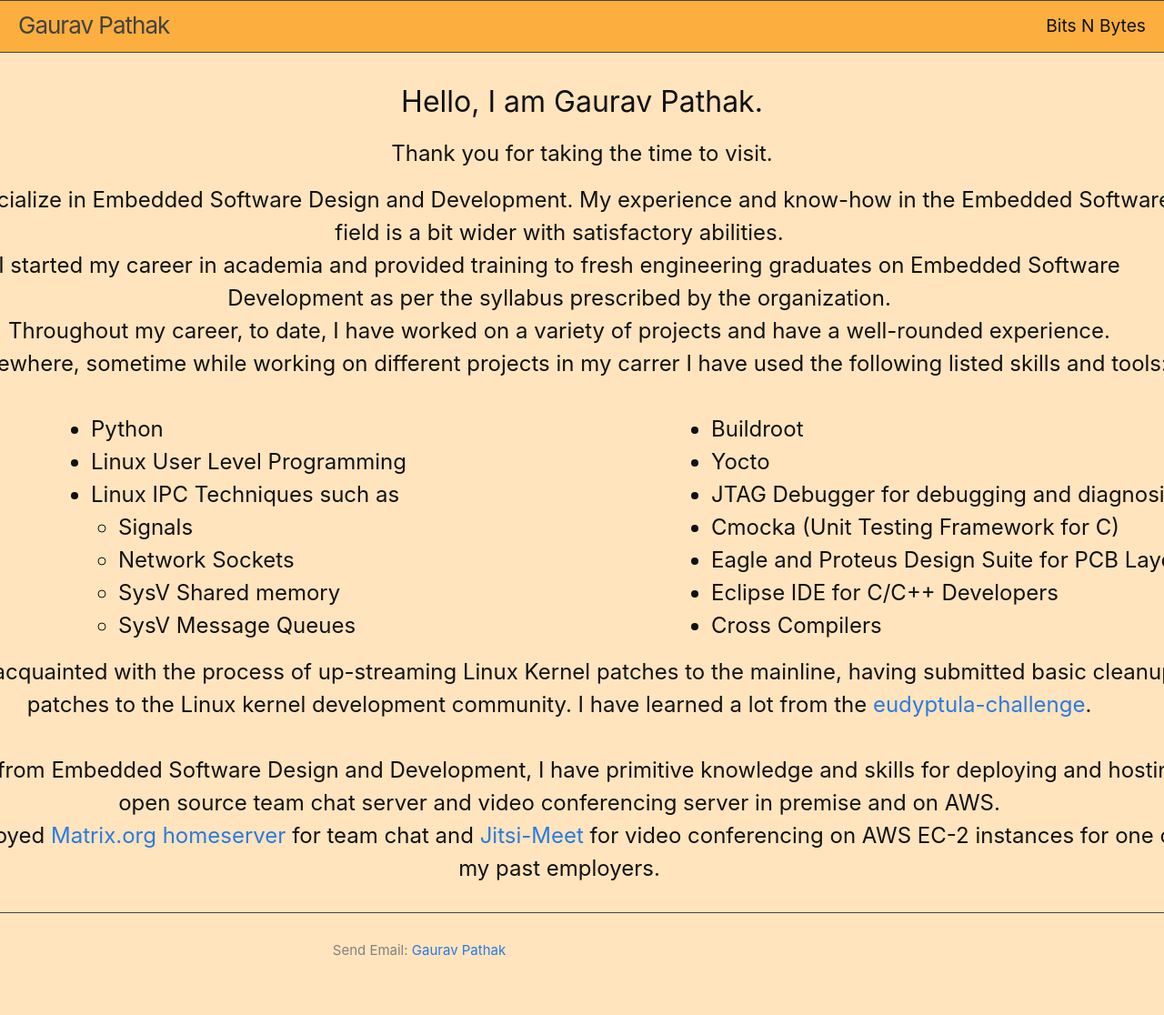
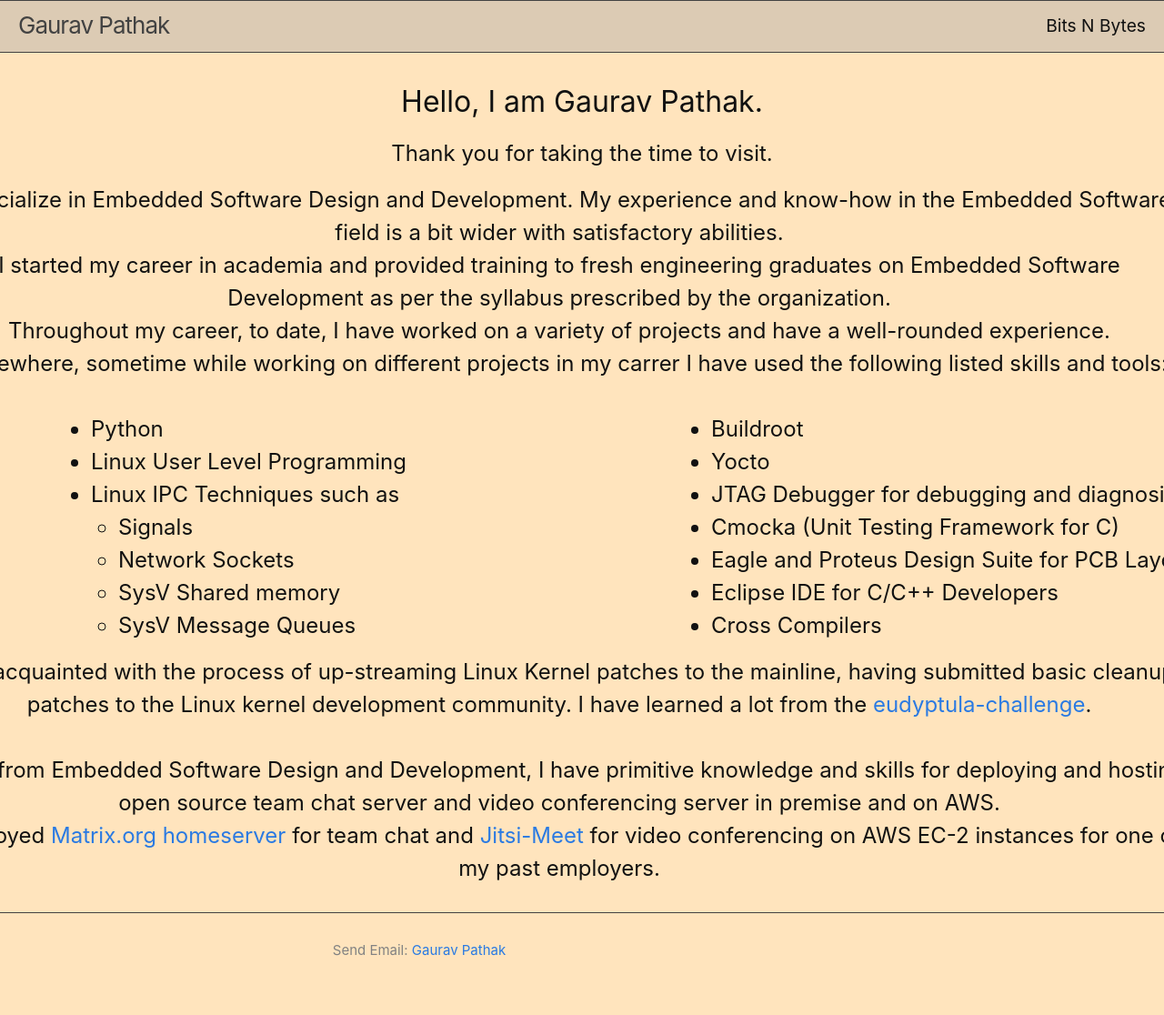
Before and after one commit to gauravpathak/gauravpathak.github.io, a Jekyll site: the page built from index.html, in a window 1280 px wide. Shown: the whole page at 91% size. Built offline with Jekyll 4.4.1, drawn with Linux system fonts in a browser that asks for light colours.

Commit message:
Update minima.scss

```diff
--- a/_sass/minima.scss
+++ b/_sass/minima.scss
@@ -9,7 +9,7 @@ $small-font-size:  $base-font-size * 0.875 !default;
 $base-line-height: 1.5 !default;
 
 $spacing-unit:     30px !default;
-$site-header-color: rgb(252, 175, 62);
+$site-header-color: #DCCBB4;
 $site-hover-color: #FFE4BD;
 $text-color:       #111 !default;
 $background-color: #FFE4BD !default;
```
